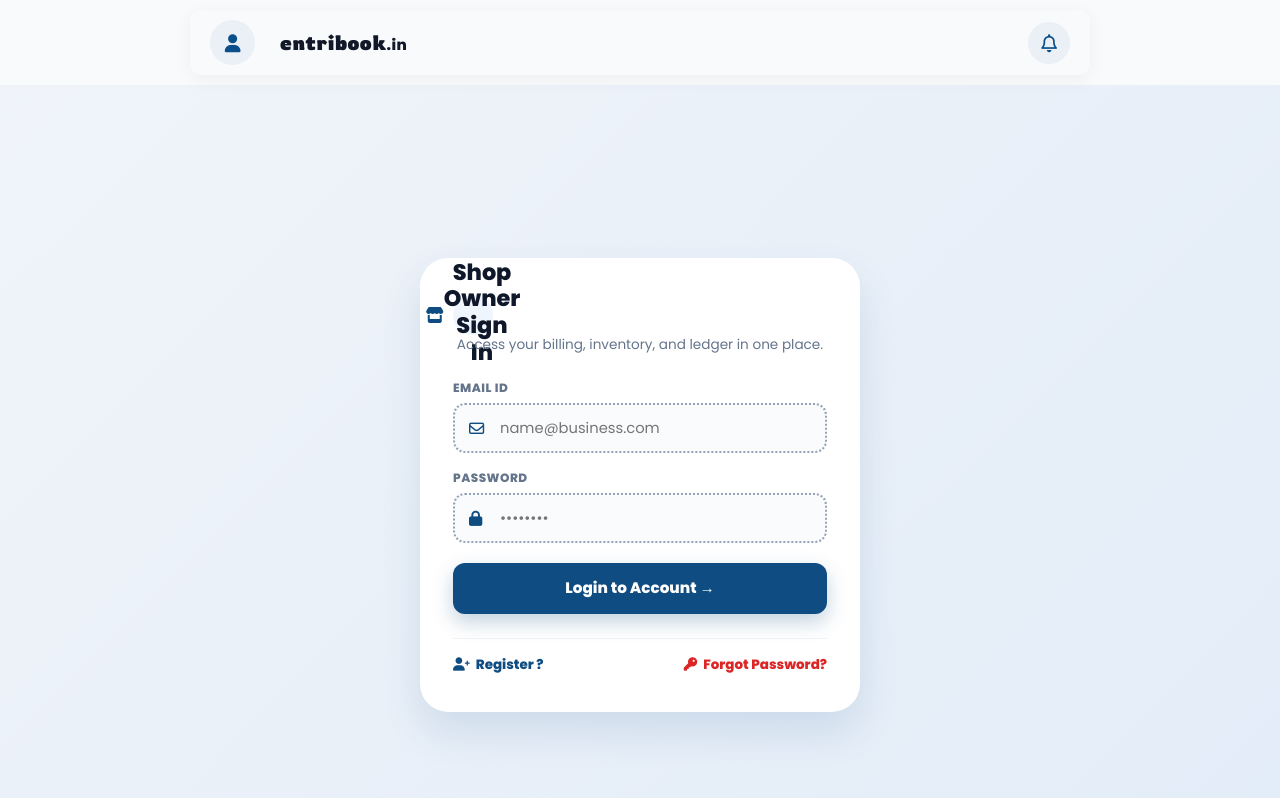
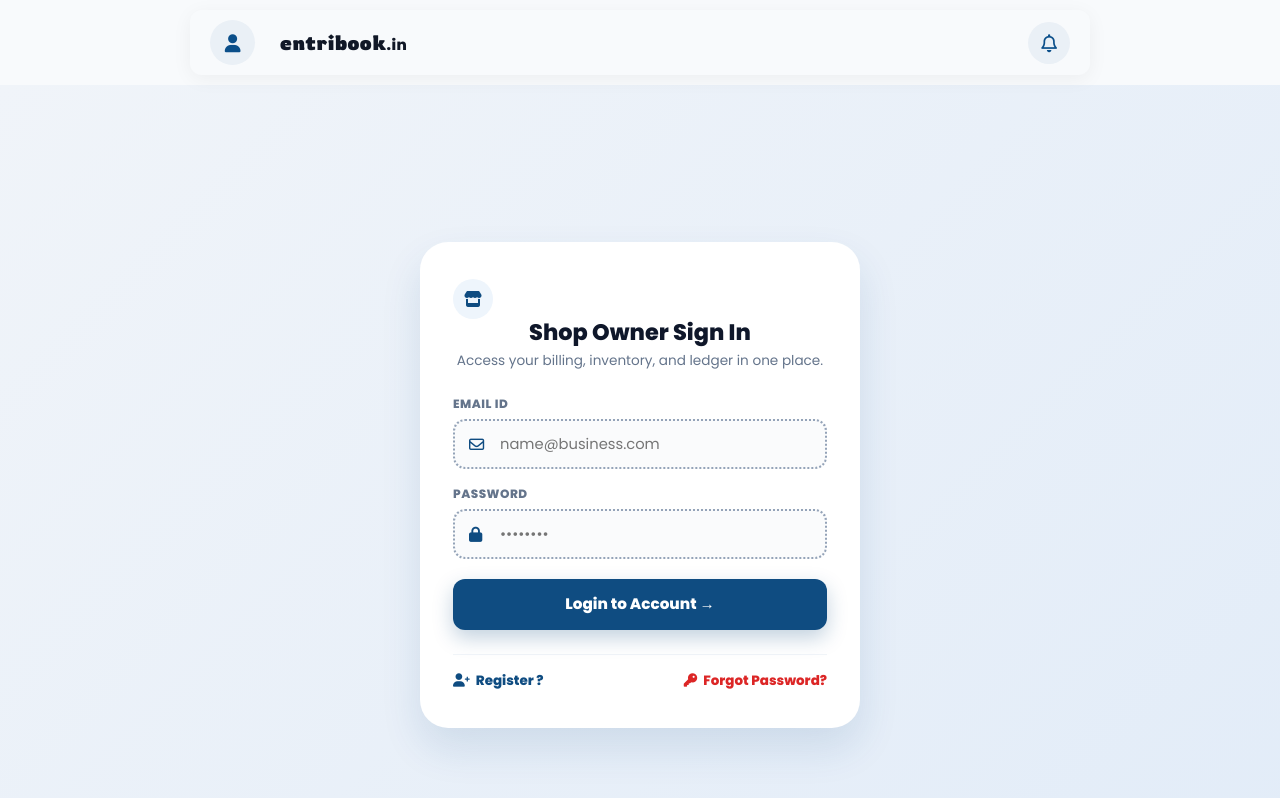
Before and after one commit to myentribook/Entri-Book, a React (Create React App) app in the folder frontend/: page /login in a window 1280 px wide. Shown: the top 798 px of the page. Built offline with nearby package versions, Linux system fonts and the light colour scheme; no server answers; a web font is replaced by a local one.

Commit message:
header correction

```diff
--- a/frontend/src/components/user/Login.js
+++ b/frontend/src/components/user/Login.js
@@ -121,8 +121,9 @@ export default function Login() {
                     </div> */}
 
                     <div className="ka-avatar-icon">
-                        <i className="fa-solid fa-store"></i> <h1 className="ka-title"> Shop Owner Sign In</h1>
+                        <i className="fa-solid fa-store"></i>
                     </div>
+                    <h1 className="ka-title"> Shop Owner Sign In</h1>
                     <p className='ka-para'>Access your billing, inventory, and ledger in one place.</p>
 
                     <form onSubmit={submitHandler}>
```
